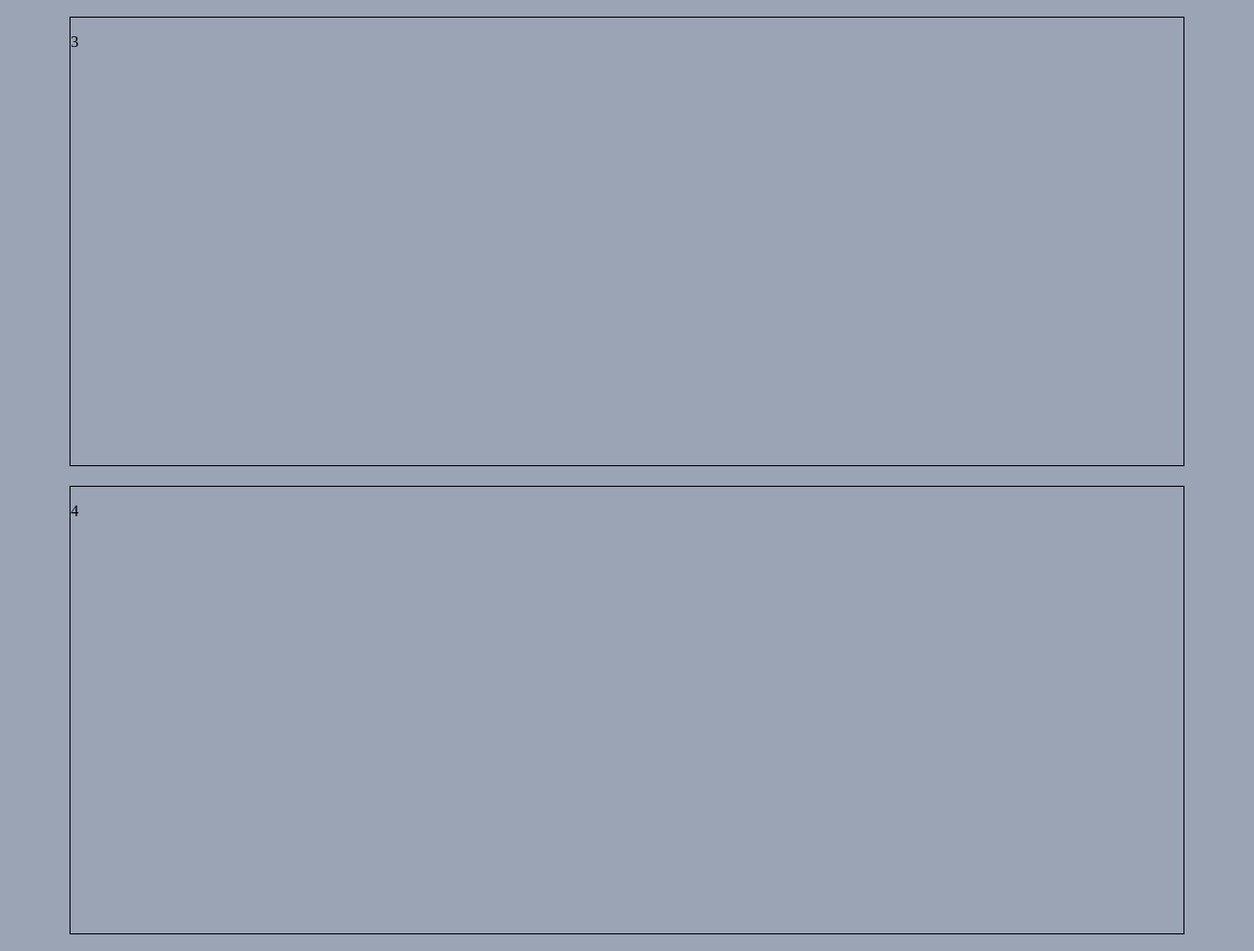
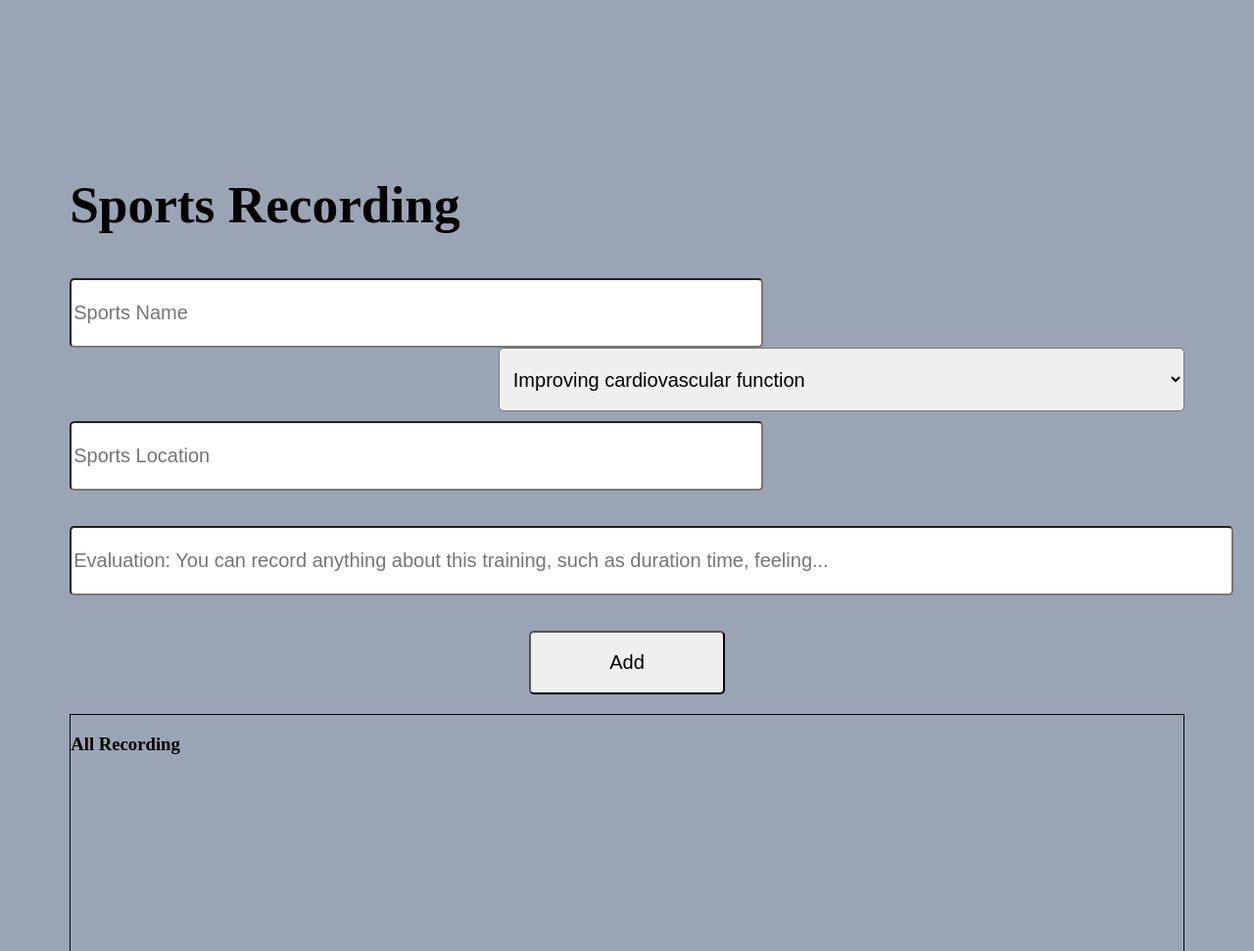
Before and after one commit to KurtLu42/kolu5610-tracker, a website: page public/index.html in a window 1280 px wide. Shown: the part 525-1496 px from the top of the page at 98% size. Drawn offline with Linux system fonts and the light colour scheme.

Commit message:
added user input page

```diff
--- a/public/index.html
+++ b/public/index.html
@@ -28,11 +28,40 @@
         </div>
 
         <div class="userInput">
-            <p>3</p>
+            <h2 id="userInputTitle">Sports Recording</h2>
+            <div class="enterSelect">
+                <input type="text" id="sportsName" placeholder="Sports Name">
+
+                <select id="sportPurpose">
+                    <option valus="option1">Improving cardiovascular function</option>
+                    <option valus="option2">Improving endurance</option>
+                    <option valus="option3">Improving body posture</option>
+                    <option valus="option4">Enhancing muscle coordination</option>
+                    <option valus="option5">Enhancing reaction ability</option>
+                    <option valus="option6">Relieving stress</option>
+                </select>
+                <br>
+                <br>
+                <br>
+                <input type="text" id="location" placeholder="Sports Location">
+            </div>
+
+            <br>
+            <br>
+            <div class="enterEva">
+                <input type="text" id="evaluation" placeholder="Evaluation: You can record anything about this training, such as duration time, feeling...">
+            </div>
+
+            <br>
+            <br>
+            <div class="add">
+                <button id="button">Add</button>
+            </div>
         </div>
 
         <div class="history">
-            <p>4</p>
+            <h3>All Recording</h3>
+
         </div>
       </div>
 </body>
--- a/public/style.css
+++ b/public/style.css
@@ -40,9 +40,72 @@ html {
  }
 
   .userInput {
-    border:1px solid rgb(0,0,0);
-    grid-area: 2 / 1 / 3 / 4; }
+    /* border:1px solid rgb(0,0,0); */
+    grid-area: 2 / 1 / 3 / 4;
+  }
+  #userInputTitle{
+    font-size: 40pt;
+  }
+
+    #sportsName {
+      text-align: flex-start;
+      border-radius: 5px;
+      width: 700px;
+      height: 65px;
+      font-size: 15pt;
+    }
+
+    #sportPurpose{
+      text-align: flex-start;
+      float: right;
+      width: 700px;
+      height: 65px;
+      font-size: 15pt;
+      border-radius: 5px;
+    }
+
+    select{
+      padding: 10px;
+      width: 200px;
+      margin-bottom: 10px;
+    }
+
+    #location {
+      text-align: flex-start;
+      border-radius: 5px;
+      width: 700px;
+      height: 65px;
+      font-size: 15pt;
+    }
+
+    #evaluation{
+      text-align: flex-start;
+      justify-content: flex-start;
+      border-radius: 5px;
+      width: 1180px;
+      height: 65px;
+      font-size: 15pt;
+    }
+
+
+    .add {
+      display: flex;
+      justify-content: center; /* 水平居中对齐 */
+      align-items: center; /* 垂直居中对齐 */
+
+  }
+  .add button {
+    border-radius: 5px;
+      width: 200px;
+      height: 65px;
+      font-size: 15pt;
+  }
+
+    #button {
+      padding: 10px 20px;
+    }
 
   .history {
     border:1px solid rgb(0,0,0);
-    grid-area: 3 / 1 / 4 / 4; }
+    grid-area: 3 / 1 / 4 / 4;
+  }
--- a/server.js
+++ b/server.js
@@ -1,8 +1,8 @@
 const express = require("express");
 const app = express();
-app.use(express.static('public'));
+app.use(express.static(__dirname + '/dist'));
 app.get('/', function(req, res) {
-    res.sendFile(__dirname + '/public/index.html')
+    res.sendFile(__dirname + '/dist/index.html')
 })
 let server = app.listen(8888, function(){
     console.log("App server is running on port 8888");
```
Also changed, not shown: package.json (+7 -2 lines), 1 other file.
